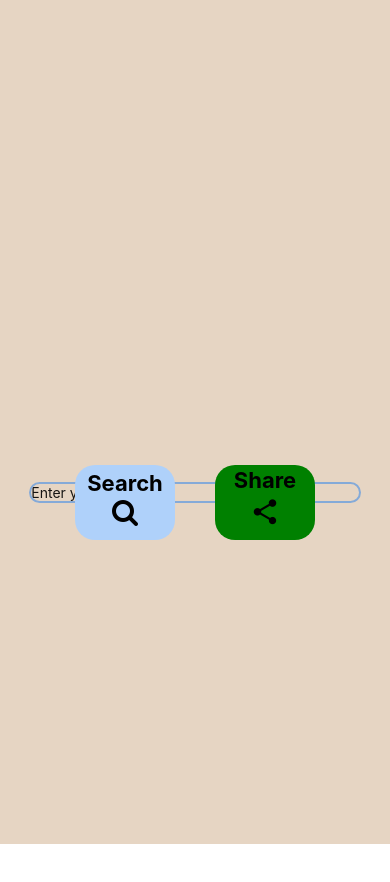
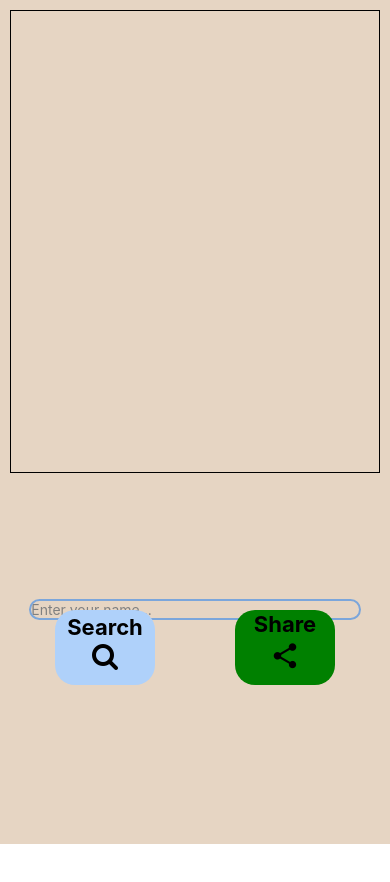
Before and after one commit to Arda66/NationalityCheckerApp, a React Native app: screen / in a window 390 px wide. Shown: the top 882 px of the page. Before the commit the page ends 844 px from the top, so only its background shows below. Built offline with nearby package versions, Linux system fonts and the light colour scheme.

Commit message:
Optimizations.

```diff
--- a/App.js
+++ b/App.js
@@ -1,4 +1,4 @@
-import React, {useState} from 'react';
+import React, {useRef, useState, useEffect} from 'react';
 import {
   Alert,
   Keyboard,
@@ -9,6 +9,7 @@ import {
   Text,
   TextInput,
   TouchableOpacity,
+  TouchableWithoutFeedback,
   View,
 } from 'react-native';
 import axios from 'axios';
@@ -24,7 +25,21 @@ const App = () => {
   const [result, setResult] = useState('');
   let tempText;
   let finalText = ' ';
+  const localInputRef = useRef < TextInput > null;
 
+  useEffect(() => {
+    const keyboardDidHideSubscription = Keyboard.addListener(
+      'keyboardDidHide',
+      keyboardDidHideCallback,
+    );
+
+    return () => {
+      keyboardDidHideSubscription?.remove();
+    };
+  }, []);
+  const keyboardDidHideCallback = () => {
+    localInputRef.current?.blur();
+  };
   const getData = async () => {
     if (searchText.length > 0) {
       try {
@@ -56,11 +71,18 @@ const App = () => {
             tempText.probability +
             '\n ';
         }
+        if (finalText.includes('->')) {
           setResult(
             `\tname : ${searchText}\n\t\t\t\t` +
               'Nationality Results!\n' +
               finalText,
           );
+        } else {
+          setResult(
+            `\tname : ${searchText}\n\t` +
+              'No results found!\n\tPlease try again.',
+          );
+        }
         console.log(finalText);
         setSearchText('');
       } catch (error) {
@@ -70,7 +92,7 @@ const App = () => {
   };
 
   const ShareMessage = text => {
-    if (searchText.length > 0) {
+    if (result.length > 0) {
       const shareOptions = {
         title: 'Share via',
         message: result,
@@ -82,7 +104,7 @@ const App = () => {
         .catch(err => {
           err && console.log(err);
         });
-    } else Alert.alert('Your field is empty!', 'Please enter a name');
+    } else Alert.alert('No data to share!', 'Please enter a name and search');
   };
   return (
     <SafeAreaView
@@ -99,6 +121,7 @@ const App = () => {
           elevation: 3,
           padding: 5,
           marginVertical: 10,
+          borderWidth: 0.1,
         }}>
         <Text
           onLongPress={() => {
@@ -112,7 +135,7 @@ const App = () => {
                   style: 'cancel',
                 },
                 {
-                  text: 'OK',
+                  text: 'Copy',
                   onPress: () => {
                     Clipboard.setString(result);
                   },
@@ -131,24 +154,34 @@ const App = () => {
           {result}
         </Text>
       </ScrollView>
+      <TouchableWithoutFeedback
+        onPress={() => {
+          Keyboard.dismiss();
+        }}>
         <KeyboardAvoidingView
           style={{
             flex: 0.8,
             justifyContent: 'center',
             alignItems: 'center',
             width: '100%',
+            top: '12%',
           }}>
           <TextInput
+            // ref={ref => {
+            //   localInputRef && (localInputRef.current = ref);
+            // }}
             style={{
               width: '85%',
               borderColor: '#7ba6db',
-            opacity: 0.9,
+              opacity: 1,
               borderWidth: 2,
               borderRadius: 12,
               bottom: '25%',
               color: 'black',
+              marginVertical: 15,
             }}
             placeholder="Enter your name..."
+            placeholderTextColor={'gray'}
             value={searchText}
             onChangeText={text => setSearchText(text)}
           />
@@ -156,7 +189,7 @@ const App = () => {
             style={{
               flex: 1,
               flexDirection: 'row',
-            padding: 15,
+              padding: 20,
             }}>
             <TouchableOpacity
               style={{
@@ -168,7 +201,7 @@ const App = () => {
                 alignItems: 'center',
                 elevation: 3,
                 bottom: '17%',
-              right: '10%',
+                right: '20%',
               }}
               onPress={() => {
                 getData();
@@ -200,10 +233,11 @@ const App = () => {
                 alignItems: 'center',
                 elevation: 3,
                 bottom: '17%',
-              left: '10%',
+                left: '20%',
               }}
               onPress={() => {
                 ShareMessage(result);
+                Keyboard.dismiss();
               }}>
               <Text
                 style={{
@@ -223,6 +257,7 @@ const App = () => {
             </TouchableOpacity>
           </View>
         </KeyboardAvoidingView>
+      </TouchableWithoutFeedback>
     </SafeAreaView>
   );
 };
```
Lines whose indentation alone changed are shown as unchanged.
